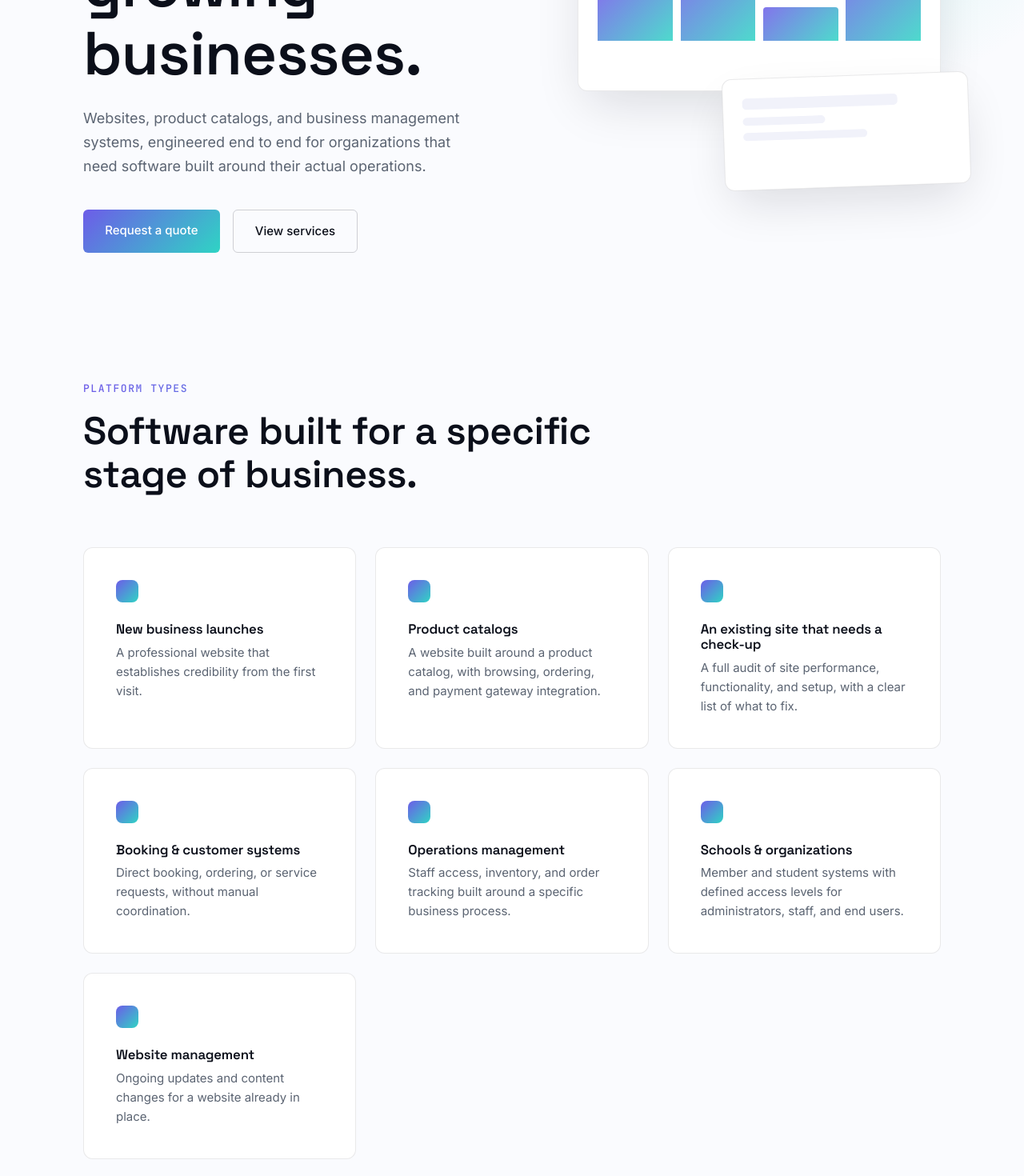
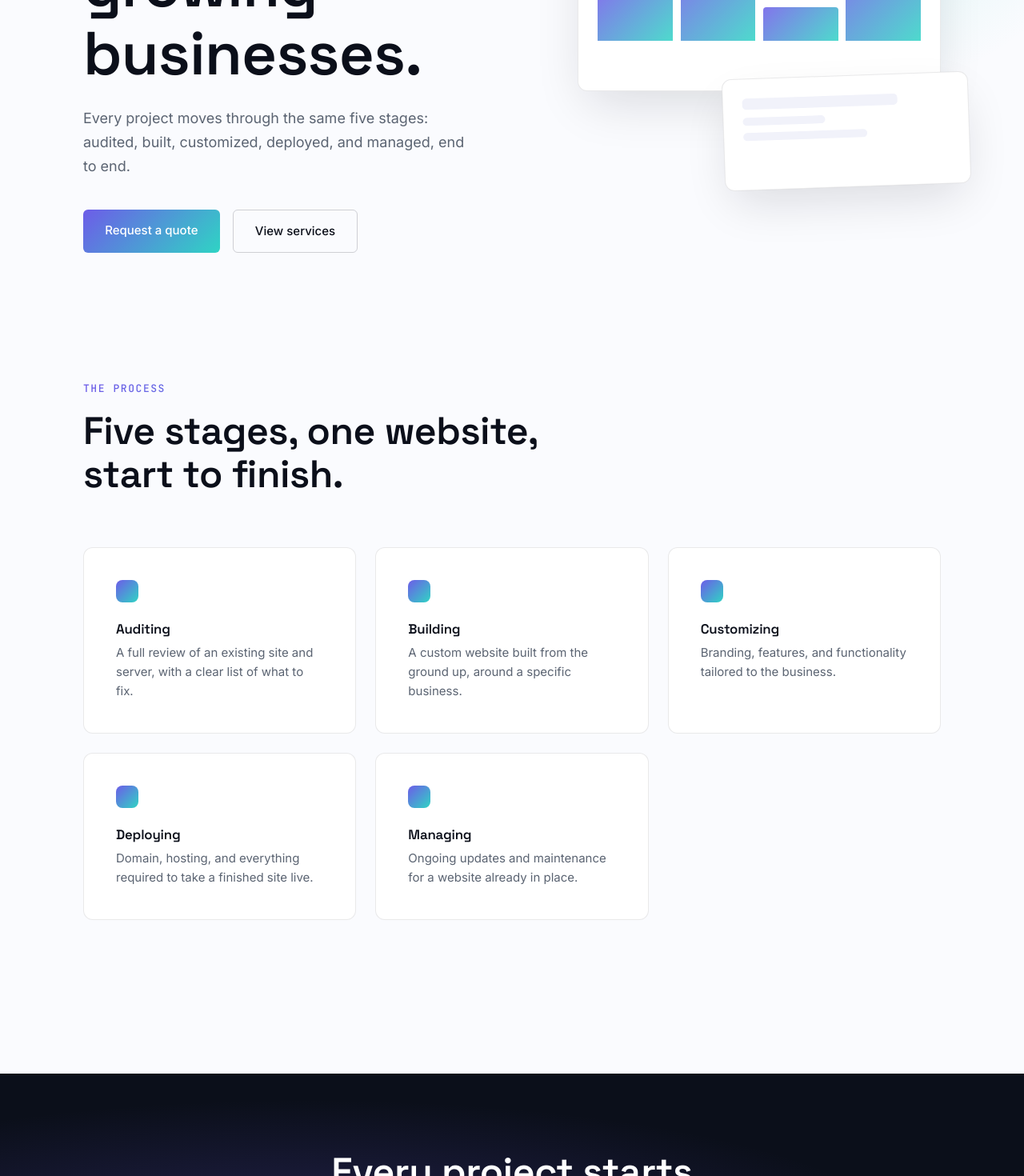
Before and after one commit to mystorebz/kismetcode, a React (Vite) app: page / in a window 1280 px wide. Shown: the part 440-1910 px from the top of the page at 80% size. Built offline with nearby package versions, Linux system fonts and the light colour scheme.

Commit message:
Update platform titles and descriptions in Home.jsx

```diff
--- a/src/pages/Home.jsx
+++ b/src/pages/Home.jsx
@@ -3,32 +3,24 @@ import './Home.css';
 
 const PLATFORMS = [
   {
-    title: 'New business launches',
-    body: 'A professional website that establishes credibility from the first visit.',
+    title: 'Auditing',
+    body: 'A full review of an existing site and server, with a clear list of what to fix.',
   },
   {
-    title: 'Product catalogs',
-    body: 'A website built around a product catalog, with browsing, ordering, and payment gateway integration.',
+    title: 'Building',
+    body: 'A custom website built from the ground up, around a specific business.',
   },
   {
-    title: 'An existing site that needs a check-up',
-    body: 'A full audit of site performance, functionality, and setup, with a clear list of what to fix.',
+    title: 'Customizing',
+    body: 'Branding, features, and functionality tailored to the business.',
   },
   {
-    title: 'Booking & customer systems',
-    body: 'Direct booking, ordering, or service requests, without manual coordination.',
+    title: 'Deploying',
+    body: 'Domain, hosting, and everything required to take a finished site live.',
   },
   {
-    title: 'Operations management',
-    body: 'Staff access, inventory, and order tracking built around a specific business process.',
-  },
-  {
-    title: 'Schools & organizations',
-    body: 'Member and student systems with defined access levels for administrators, staff, and end users.',
-  },
-  {
-    title: 'Website management',
-    body: 'Ongoing updates and content changes for a website already in place.',
+    title: 'Managing',
+    body: 'Ongoing updates and maintenance for a website already in place.',
   },
 ];
 
@@ -41,12 +33,11 @@ export default function Home() {
           <div className="hero__copy">
             <p className="eyebrow">Kismet Code Digital</p>
             <h1 className="hero__headline">
-              Custom software for growing businesses.
+              Custom websites for growing businesses.
             </h1>
             <p className="hero__sub">
-              Websites, product catalogs, and business management systems,
-              engineered end to end for organizations that need
-              software built around their actual operations.
+              Every project moves through the same five stages: audited,
+              built, customized, deployed, and managed, end to end.
             </p>
             <div className="hero__actions">
               <Link to="/contact" className="btn btn--primary">
@@ -88,9 +79,9 @@ export default function Home() {
       </section>
 
       <section className="container platforms-section">
-        <p className="eyebrow">Platform types</p>
+        <p className="eyebrow">The process</p>
         <h2 className="platforms-section__title">
-          Software built for a specific stage of business.
+          Five stages, one website, start to finish.
         </h2>
 
         <div className="platforms-grid">
```
